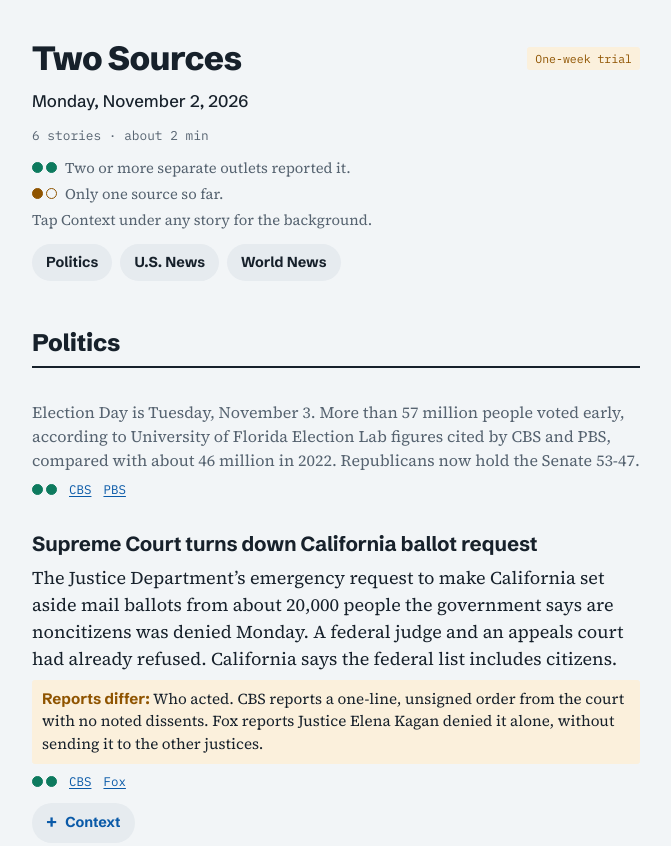
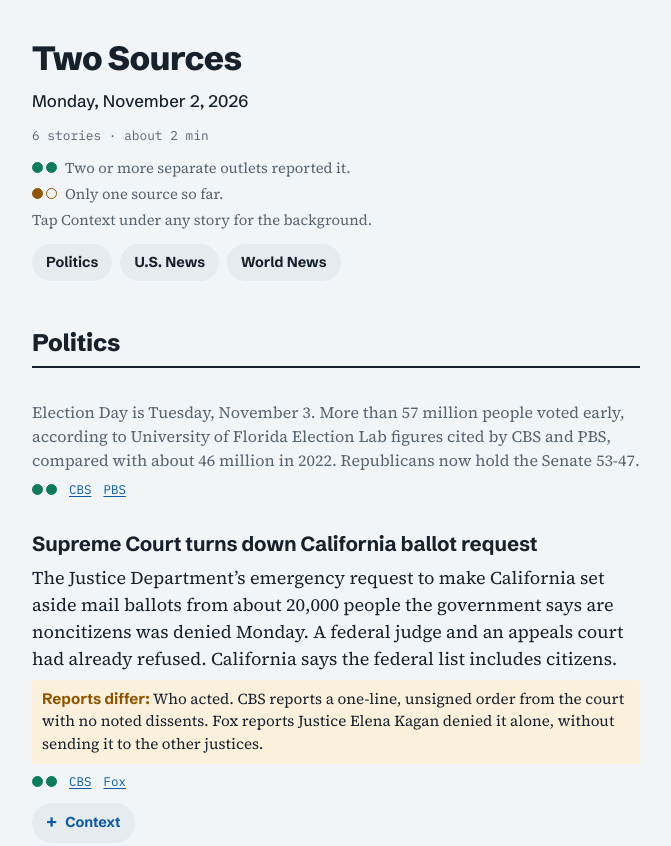
Before and after one commit to badideamaria/two-sources, a plain HTML site: page index.html in a window 1280 px wide. Shown: the top 846 px of the page, without its empty margins (304-975 px from the left). Drawn offline with Linux system fonts and the light colour scheme.

Commit message:
Brief for 2026-11-02
Co-Authored-By: Claude Opus 5.5 <noreply@anthropic.com>

```diff
--- a/index.html
+++ b/index.html
@@ -61,9 +61,7 @@ a { color: var(--accent); text-underline-offset: 2px; }
 a:focus-visible { outline: 2px solid var(--accent); outline-offset: 2px; }
 
 .masthead { display: grid; gap: 12px; }
-.masthead-top { display: flex; flex-wrap: wrap; align-items: center; justify-content: space-between; gap: 8px 16px; }
 h1 { font-size: 2.1rem; font-weight: 800; letter-spacing: -0.02em; line-height: 1.1; }
-.test-label { font-family: var(--mono); font-size: 0.72rem; color: var(--flag); background: var(--flag-bg); padding: 3px 8px; border-radius: 3px; }
 .dateline { font-family: var(--display); font-weight: 500; font-size: 1.05rem; }
 .meta { font-family: var(--mono); font-size: 0.8rem; color: var(--muted); }
 .legend { display: grid; gap: 4px; font-size: 0.92rem; color: var(--muted); }
@@ -103,10 +101,7 @@ h3 { font-size: 1.28rem; font-weight: 700; line-height: 1.22; letter-spacing: -0
 
 <style>html,body{margin:0}</style></head><body><main>
   <header class="masthead">
-    <div class="masthead-top">
-      <h1>Two Sources</h1>
-      <span class="test-label">One-week trial</span>
-    </div>
+    <h1>Two Sources</h1>
     <p class="dateline">Monday, November 2, 2026</p>
     <p class="meta">6 stories · about 2 min</p>
     <div class="legend">
```
